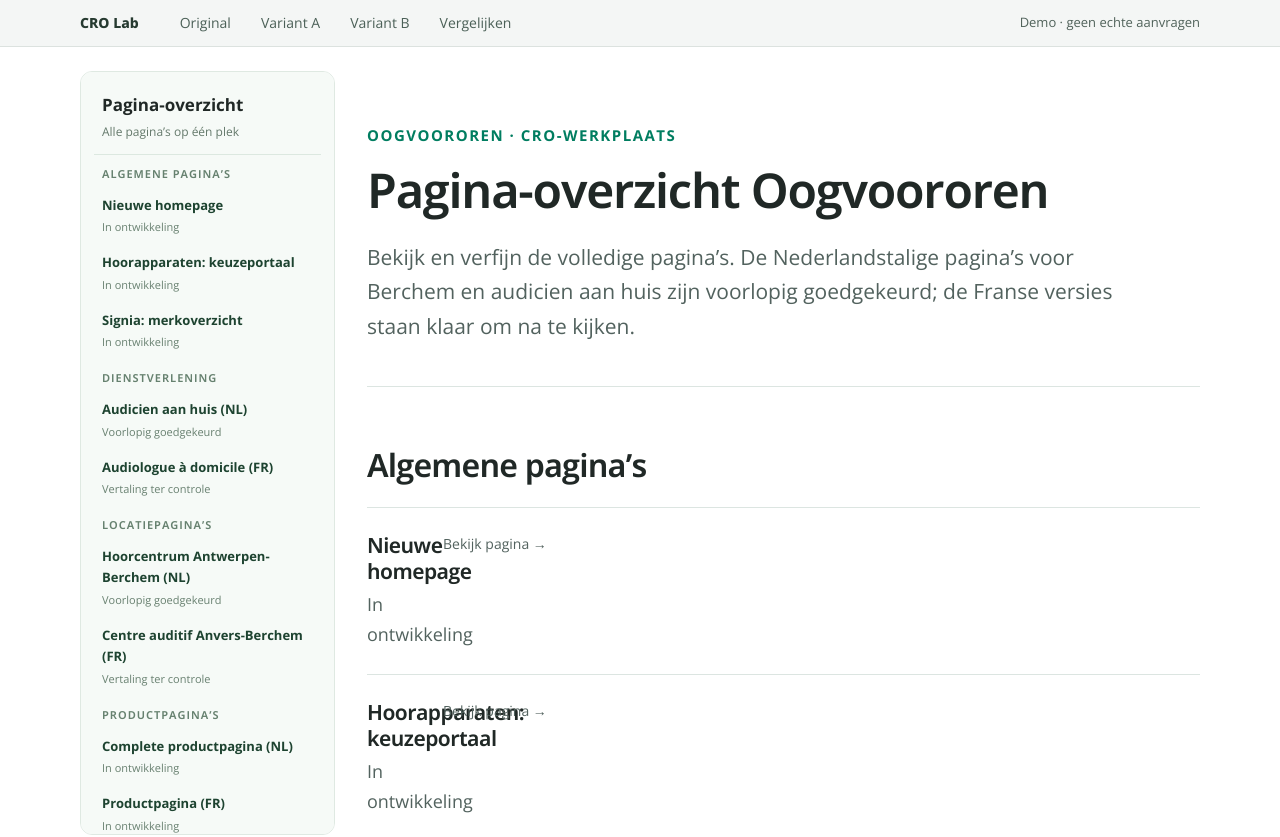
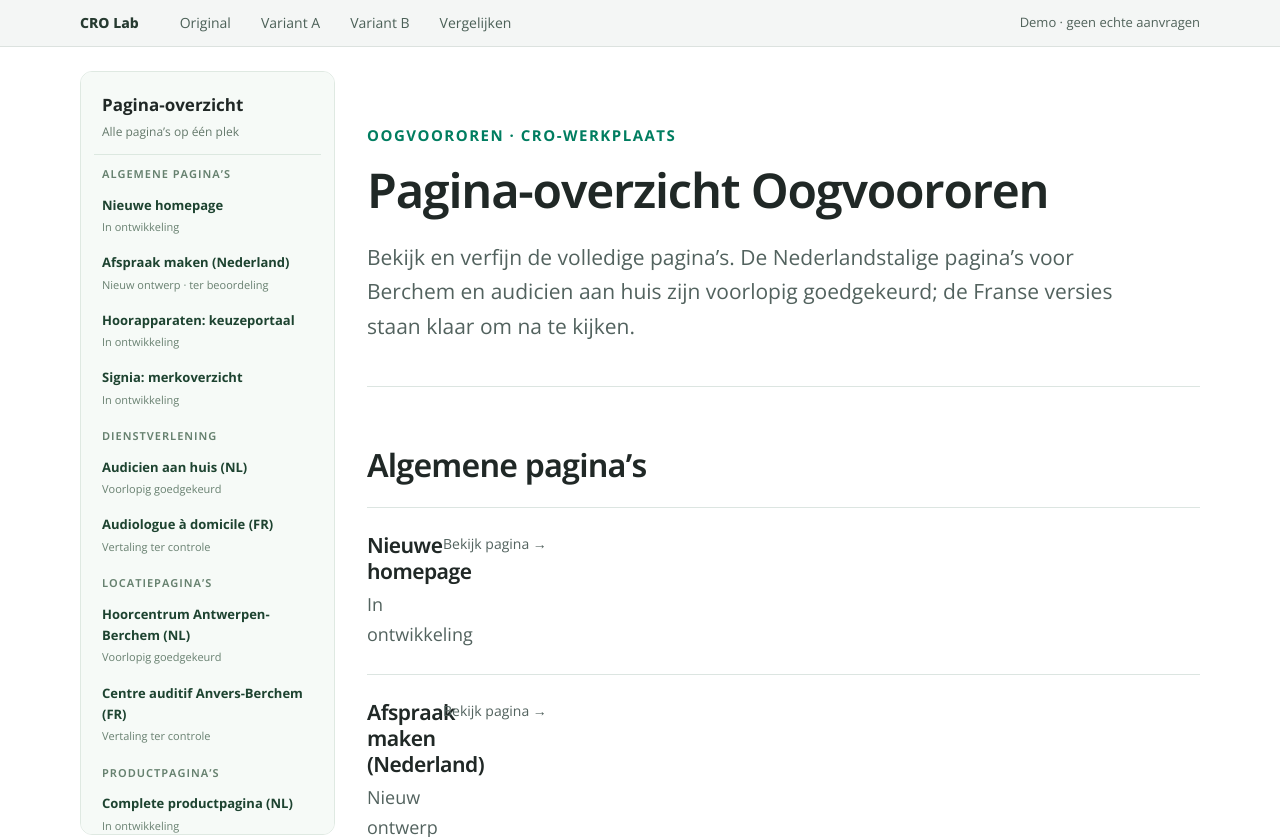
Before and after one commit to jo0stjo0st/oogvoororen-cro, a Next.js app: page / in a window 1280 px wide. Shown: the top 837 px of the page. Built offline with nearby package versions, Linux system fonts and the light colour scheme.

Commit message:
Add Netherlands appointment page to CRO dashboard

```diff
--- a/src/app/page.tsx
+++ b/src/app/page.tsx
@@ -4,6 +4,7 @@ import {LabBar} from "@/components/lab-bar";
 const pages=[
  {group:"Algemene pagina’s",items:[
   {name:"Nieuwe homepage",url:"/experimenten/nieuwe-homepage",status:"In ontwikkeling"},
+  {name:"Afspraak maken (Nederland)",url:"/experimenten/afspraak",status:"Nieuw ontwerp · ter beoordeling"},
   {name:"Hoorapparaten: keuzeportaal",url:"/experimenten/hoorapparaten-overzicht",status:"In ontwikkeling"},
   {name:"Signia: merkoverzicht",url:"/experimenten/signia-overzicht",status:"In ontwikkeling"}]},
  {group:"Dienstverlening",items:[
```
